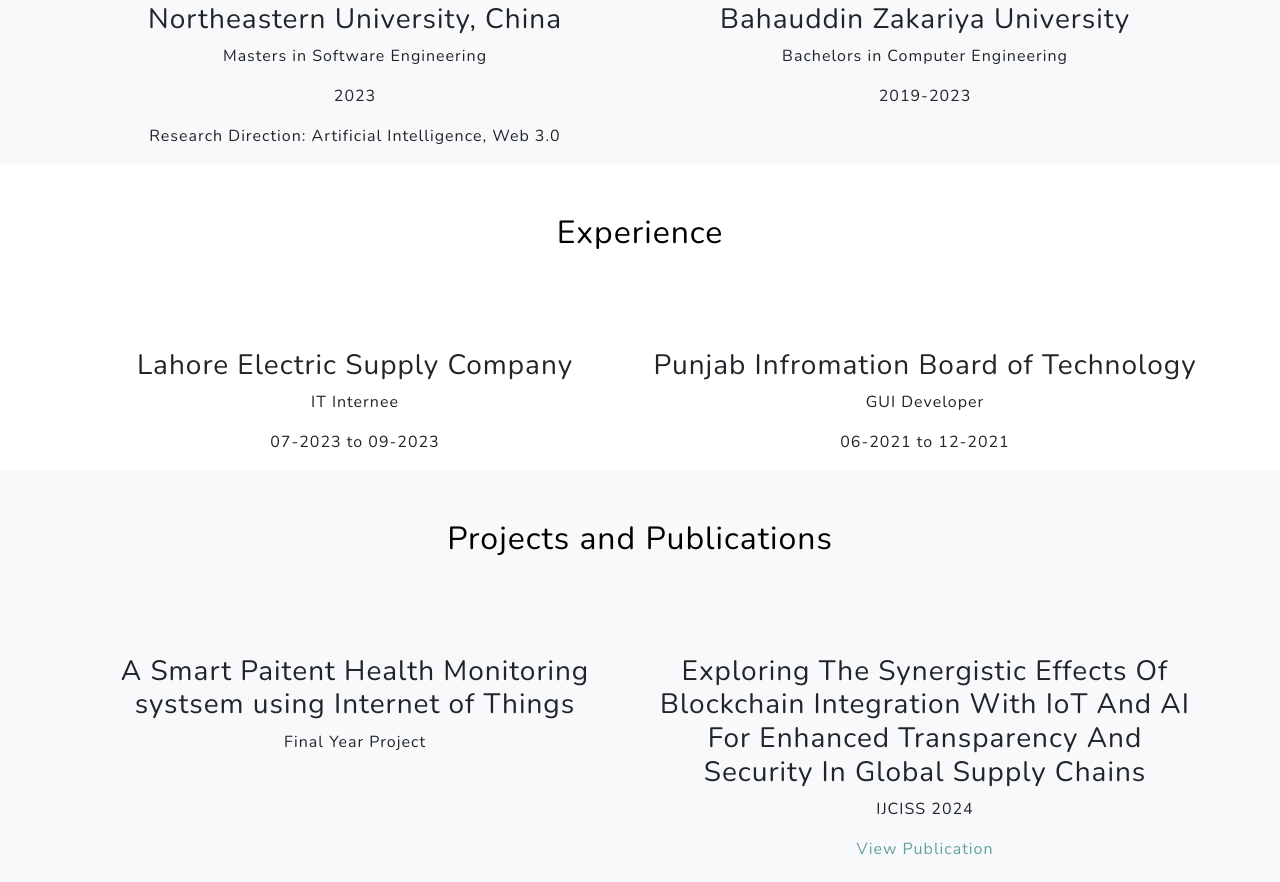
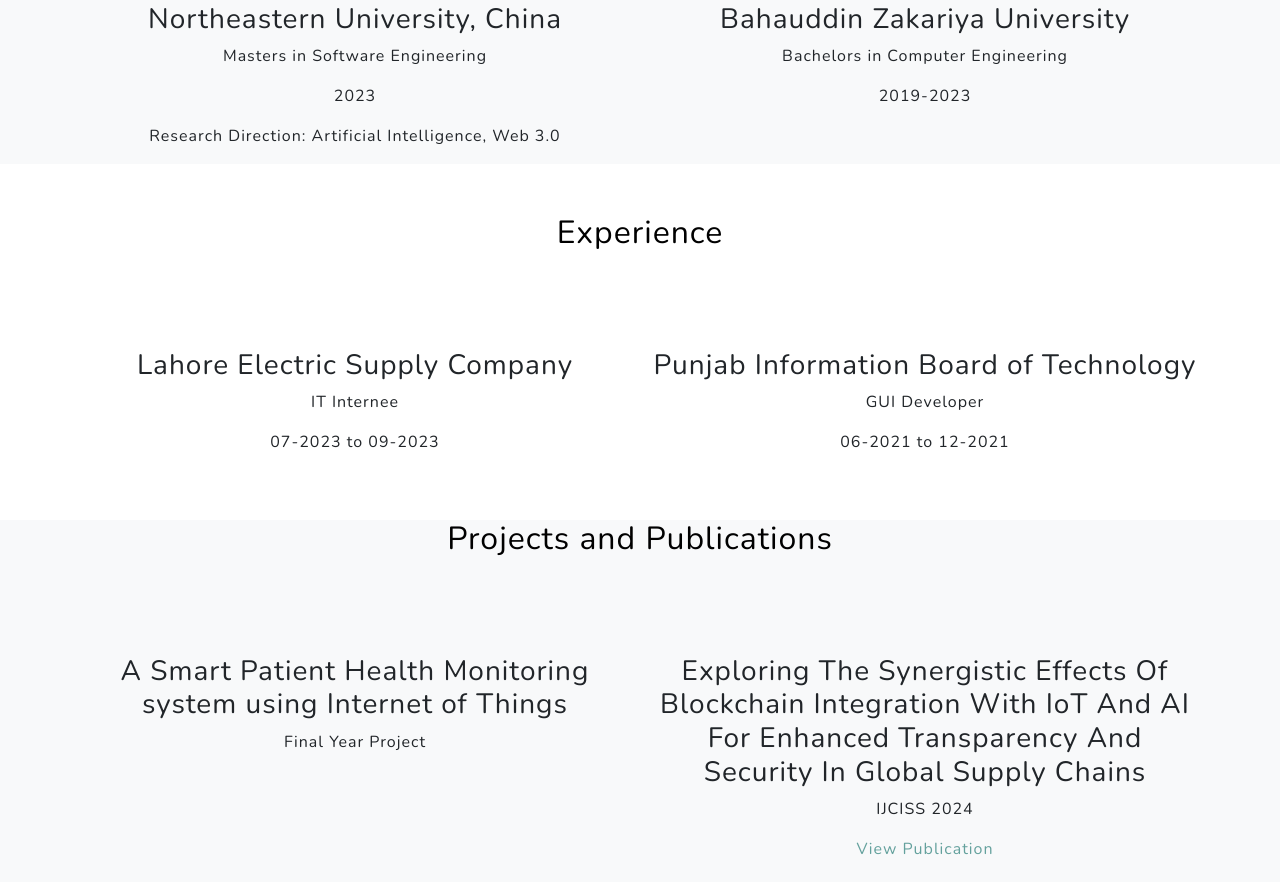
Before and after one commit to syed-ijlal/syed-ijlal.github.io, a website: page index.html in a window 1280 px wide. Shown: the part 1358-2240 px from the top of the page. Drawn offline with nearby package versions, Linux system fonts and the light colour scheme.

Commit message:
Update index.html

```diff
--- a/index.html
+++ b/index.html
@@ -98,8 +98,11 @@
             </div>
         </div>
     </section>
+    <!-- Space between sections -->
+    <div style="height: 50px;"></div>
+
     <!-- Experience Section -->
-<section class="experience-section background-color" id="experience" style="padding-top: 50px !important; background-color: #ffffff;">
+    <section class="experience-section background-color" id="experience" style="padding-top: 0px !important; background-color: #ffffff;">
         <h2 class="text-black text-center mb-5">Experience</h2>
         <div class="container">
             <div class="row">
@@ -109,21 +112,23 @@
                     <p>07-2023 to 09-2023</p>
                 </div>
                 <div class="col-lg-6 col-md-6 text-center mt-5">
-                <h3>Punjab Infromation Board of Technology</h3>
+                    <h3>Punjab Information Board of Technology</h3>
                     <p>GUI Developer</p>
                     <p>06-2021 to 12-2021</p>
                 </div>
             </div>
         </div>
     </section>
+    <!-- Space between sections -->
+    <div style="height: 50px;"></div>
 
     <!-- Projects and Publications Section -->
-<section class="projects-section bg-light" id="projects" style="padding-top: 50px !important;">
+    <section class="projects-section bg-light" id="projects" style="padding-top: 0px !important;">
         <h2 class="text-black text-center mb-5">Projects and Publications</h2>
         <div class="container">
             <div class="row">
                 <div class="col-lg-6 col-md-6 text-center mt-5">
-                <h3>A Smart Paitent Health Monitoring systsem using Internet of Things</h3>
+                    <h3>A Smart Patient Health Monitoring system using Internet of Things</h3>
                     <p>Final Year Project</p>
                 </div>
                 <div class="col-lg-6 col-md-6 text-center mt-5">
@@ -135,6 +140,7 @@
             </div>
         </div>
     </section>
+
 
 
 <!-- Skills -->
```
Lines whose indentation alone changed are shown as unchanged.
